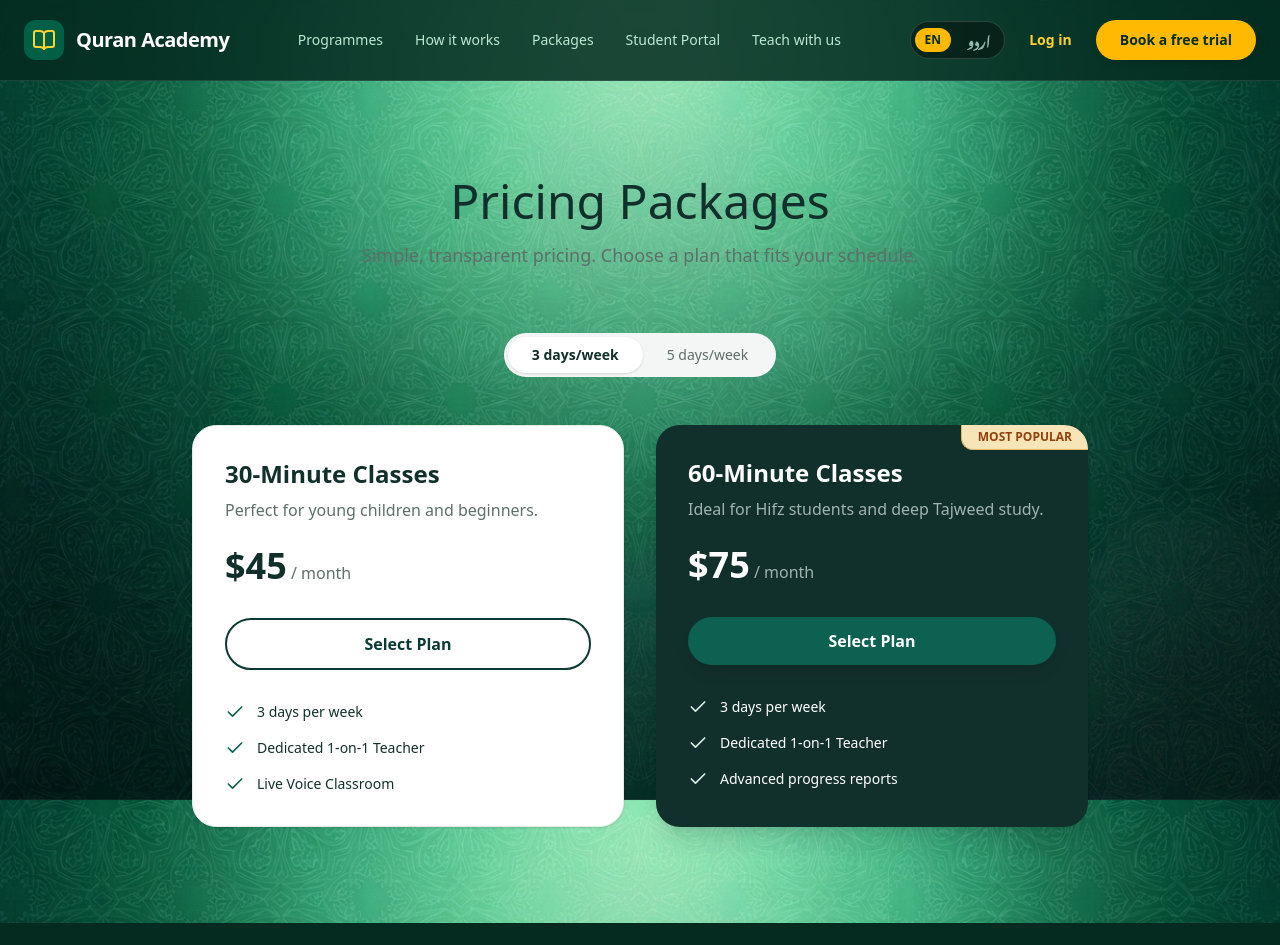
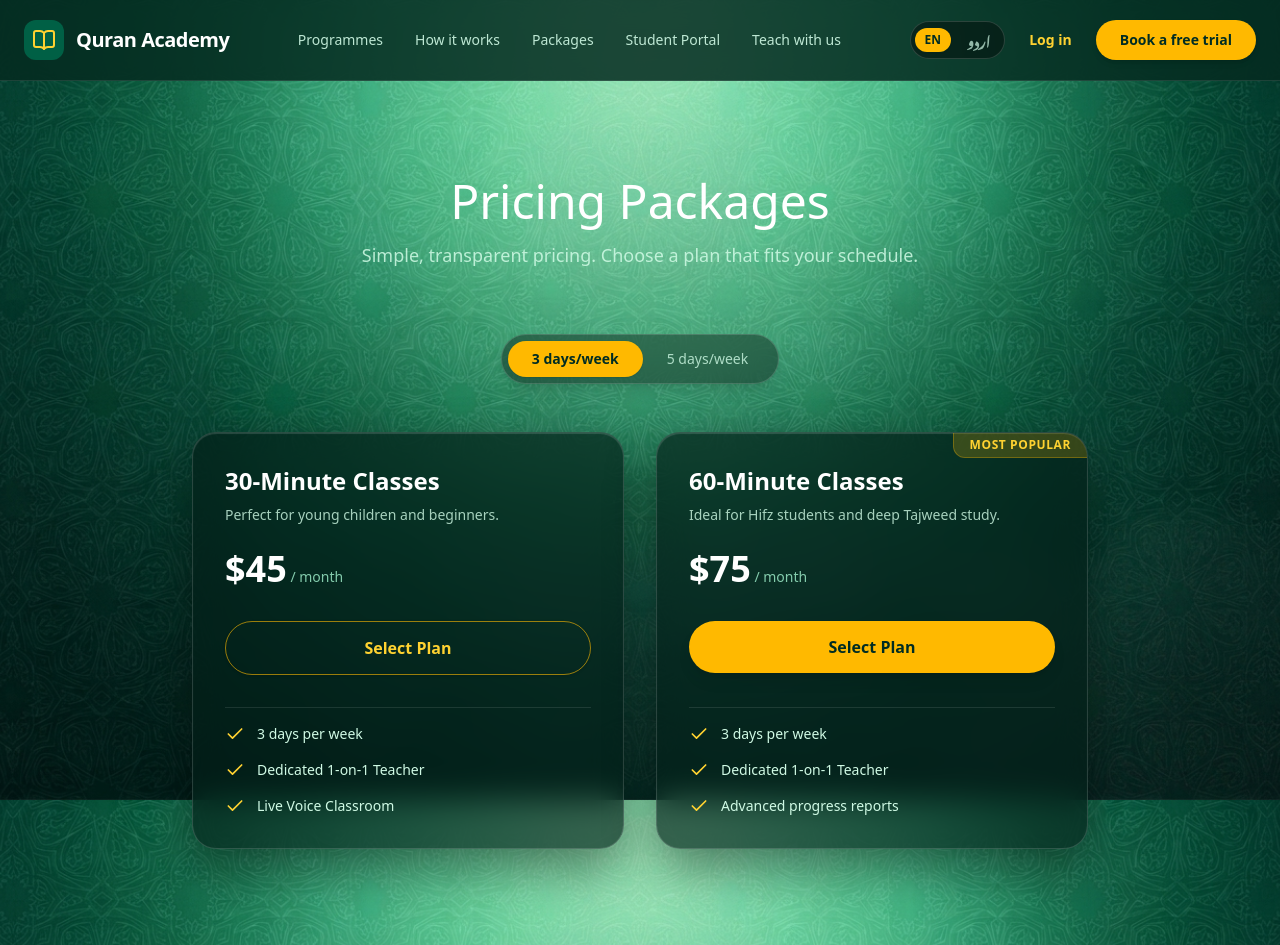
Before and after one commit to mdawoodali/QURAN-ACADEMY-APP, a Next.js app in the folder apps/web/: page /packages in a window 1280 px wide. Before the commit the page ends 923 px from the top, so only its background shows below. Built offline with nearby package versions, Linux system fonts and the light colour scheme; a web font is replaced by a local one.

Commit message:
style(packages): update pricing cards to glassmorphism with high contrast

```diff
--- a/apps/web/src/app/(public)/packages/page.tsx
+++ b/apps/web/src/app/(public)/packages/page.tsx
@@ -5,68 +5,91 @@ export default function PackagesPage() {
   return (
     <main className="w-full max-w-[1280px] mx-auto px-6 py-12 md:py-24">
       <div className="text-center mb-16">
-        <h1 className="text-4xl md:text-5xl font-serif text-[var(--color-ink)] mb-4">Pricing Packages</h1>
-        <p className="text-[var(--color-muted)] max-w-2xl mx-auto text-lg">
+        <h1 className="text-4xl md:text-5xl font-serif text-white mb-4">
+          Pricing Packages
+        </h1>
+        <p className="text-emerald-100/85 max-w-2xl mx-auto text-lg leading-relaxed font-sans">
           Simple, transparent pricing. Choose a plan that fits your schedule.
         </p>
       </div>
 
-      {/* Package Selector logic to be implemented here */}
       <div className="flex justify-center gap-4 mb-12">
-        <div className="bg-[var(--color-field)] rounded-full p-1 flex">
-          <button className="bg-white rounded-full px-6 py-2 shadow-sm font-bold text-sm text-[var(--color-ink)]">3 days/week</button>
-          <button className="rounded-full px-6 py-2 text-sm text-[var(--color-muted)] hover:text-[var(--color-ink)] transition">5 days/week</button>
+        <div className="bg-black/35 backdrop-blur-md border border-white/15 rounded-full p-1.5 flex shadow-lg">
+          <button className="bg-amber-400 text-emerald-950 rounded-full px-6 py-2 shadow-sm font-bold text-sm transition-all">
+            3 days/week
+          </button>
+          <button className="rounded-full px-6 py-2 text-sm text-emerald-100/80 hover:text-white transition font-medium">
+            5 days/week
+          </button>
         </div>
       </div>
 
       <div className="grid grid-cols-1 md:grid-cols-2 gap-8 max-w-4xl mx-auto">
         {/* Basic Plan */}
-        <div className="bg-white rounded-3xl p-8 border border-[var(--color-line)] shadow-sm">
-          <h2 className="text-2xl font-bold text-[var(--color-ink)] mb-2">30-Minute Classes</h2>
-          <p className="text-[var(--color-muted)] mb-6">Perfect for young children and beginners.</p>
+        <div className="glass-container rounded-3xl p-8 border border-white/15 shadow-xl flex flex-col justify-between">
+          <div>
+            <h2 className="text-2xl font-bold font-serif text-white mb-2">
+              30-Minute Classes
+            </h2>
+            <p className="text-emerald-100/80 mb-6 text-sm">
+              Perfect for young children and beginners.
+            </p>
             <div className="mb-8">
-            <span className="text-4xl font-bold text-[var(--color-ink)]">$45</span>
-            <span className="text-[var(--color-muted)]"> / month</span>
+              <span className="text-4xl font-bold text-white">$45</span>
+              <span className="text-emerald-200/80 text-sm"> / month</span>
             </div>
-          <Link href="/register" className="block w-full text-center border-2 border-[var(--color-green-900)] text-[var(--color-green-900)] hover:bg-[var(--color-green-900)] hover:text-white font-bold py-3 rounded-full transition mb-8">
+            <Link
+              href="/trial"
+              className="block w-full text-center border border-amber-400/60 text-amber-300 hover:bg-amber-400 hover:text-emerald-950 font-bold py-3.5 rounded-full transition-all mb-8 shadow-sm"
+            >
               Select Plan
             </Link>
-          <ul className="space-y-4">
-            <li className="flex items-center gap-3 text-sm text-[var(--color-ink)]">
-              <Check className="w-5 h-5 text-[var(--color-green-600)]" /> 3 days per week
+          </div>
+          <ul className="space-y-4 pt-4 border-t border-white/10">
+            <li className="flex items-center gap-3 text-sm text-emerald-100">
+              <Check className="w-5 h-5 text-amber-300 flex-shrink-0" /> 3 days per week
             </li>
-            <li className="flex items-center gap-3 text-sm text-[var(--color-ink)]">
-              <Check className="w-5 h-5 text-[var(--color-green-600)]" /> Dedicated 1-on-1 Teacher
+            <li className="flex items-center gap-3 text-sm text-emerald-100">
+              <Check className="w-5 h-5 text-amber-300 flex-shrink-0" /> Dedicated 1-on-1 Teacher
             </li>
-            <li className="flex items-center gap-3 text-sm text-[var(--color-ink)]">
-              <Check className="w-5 h-5 text-[var(--color-green-600)]" /> Live Voice Classroom
+            <li className="flex items-center gap-3 text-sm text-emerald-100">
+              <Check className="w-5 h-5 text-amber-300 flex-shrink-0" /> Live Voice Classroom
             </li>
           </ul>
         </div>
 
         {/* Pro Plan */}
-        <div className="bg-[var(--color-ink)] rounded-3xl p-8 shadow-xl text-white relative overflow-hidden">
-          <div className="absolute top-0 right-0 bg-[var(--color-highlight-bg)] text-[#92400e] text-xs font-bold px-4 py-1 rounded-bl-xl border-l border-b border-[var(--color-highlight-border)]">
-            MOST POPULAR
+        <div className="glass-container rounded-3xl p-8 border border-amber-400/40 shadow-2xl relative overflow-hidden flex flex-col justify-between">
+          <div className="absolute top-0 right-0 bg-amber-400/20 text-amber-300 text-xs font-bold px-4 py-1 rounded-bl-xl border-l border-b border-amber-400/30 uppercase tracking-wider">
+            Most Popular
           </div>
-          <h2 className="text-2xl font-bold mb-2">60-Minute Classes</h2>
-          <p className="text-[#a1b3af] mb-6">Ideal for Hifz students and deep Tajweed study.</p>
+          <div>
+            <h2 className="text-2xl font-bold font-serif text-white mb-2">
+              60-Minute Classes
+            </h2>
+            <p className="text-emerald-100/80 mb-6 text-sm">
+              Ideal for Hifz students and deep Tajweed study.
+            </p>
             <div className="mb-8">
-            <span className="text-4xl font-bold">$75</span>
-            <span className="text-[#a1b3af]"> / month</span>
+              <span className="text-4xl font-bold text-white">$75</span>
+              <span className="text-emerald-200/80 text-sm"> / month</span>
             </div>
-          <Link href="/register" className="block w-full text-center bg-[var(--color-green-600)] hover:bg-[var(--color-green-900)] text-white font-bold py-3 rounded-full transition shadow-lg mb-8">
+            <Link
+              href="/trial"
+              className="block w-full text-center bg-amber-400 hover:bg-amber-300 text-emerald-950 font-bold py-3.5 rounded-full transition-all shadow-lg mb-8"
+            >
               Select Plan
             </Link>
-          <ul className="space-y-4">
-            <li className="flex items-center gap-3 text-sm">
-              <Check className="w-5 h-5 text-[var(--color-mint-100)]" /> 3 days per week
+          </div>
+          <ul className="space-y-4 pt-4 border-t border-white/10">
+            <li className="flex items-center gap-3 text-sm text-emerald-100">
+              <Check className="w-5 h-5 text-amber-300 flex-shrink-0" /> 3 days per week
             </li>
-            <li className="flex items-center gap-3 text-sm">
-              <Check className="w-5 h-5 text-[var(--color-mint-100)]" /> Dedicated 1-on-1 Teacher
+            <li className="flex items-center gap-3 text-sm text-emerald-100">
+              <Check className="w-5 h-5 text-amber-300 flex-shrink-0" /> Dedicated 1-on-1 Teacher
             </li>
-            <li className="flex items-center gap-3 text-sm">
-              <Check className="w-5 h-5 text-[var(--color-mint-100)]" /> Advanced progress reports
+            <li className="flex items-center gap-3 text-sm text-emerald-100">
+              <Check className="w-5 h-5 text-amber-300 flex-shrink-0" /> Advanced progress reports
             </li>
           </ul>
         </div>
```
Lines whose indentation alone changed are shown as unchanged.
